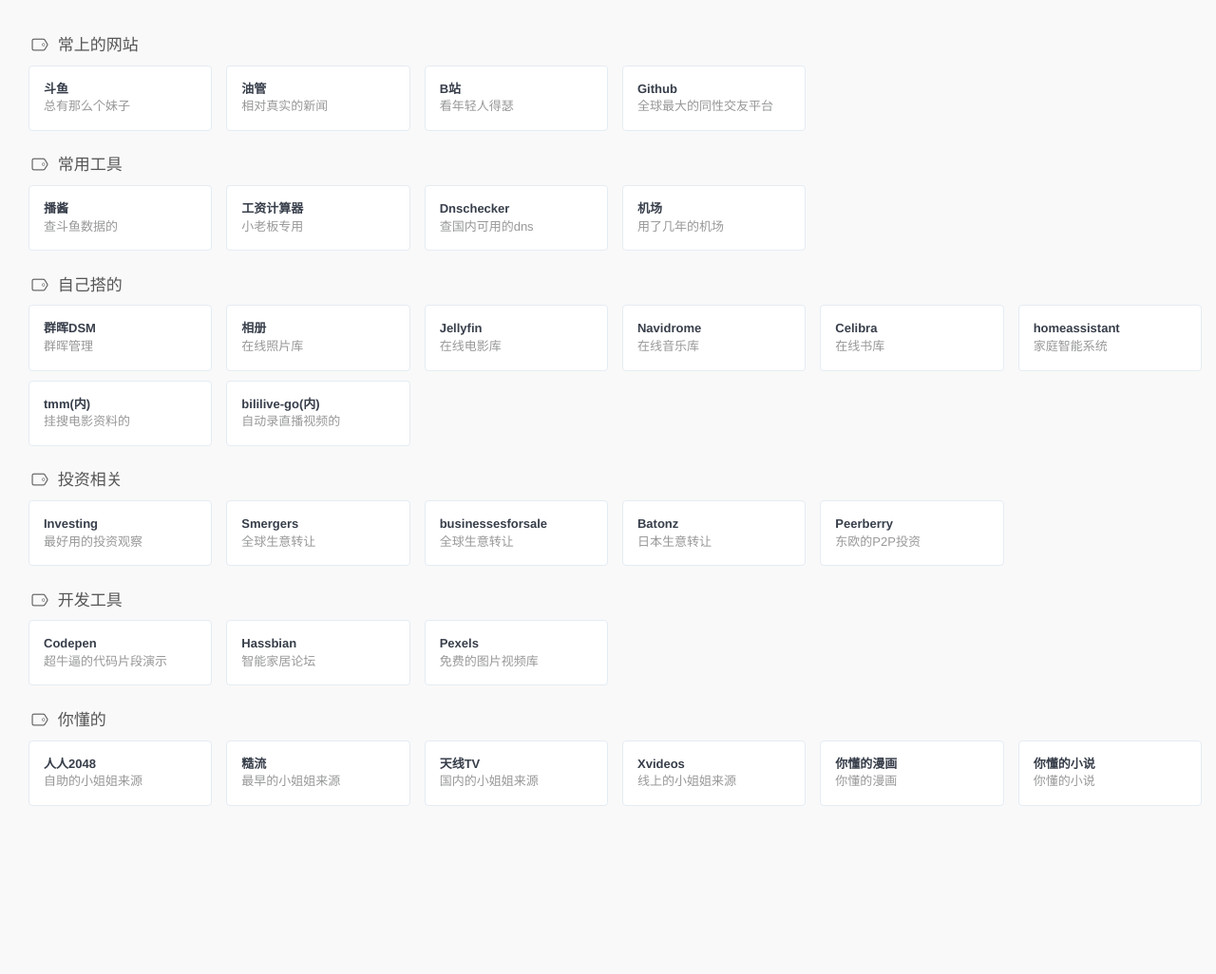
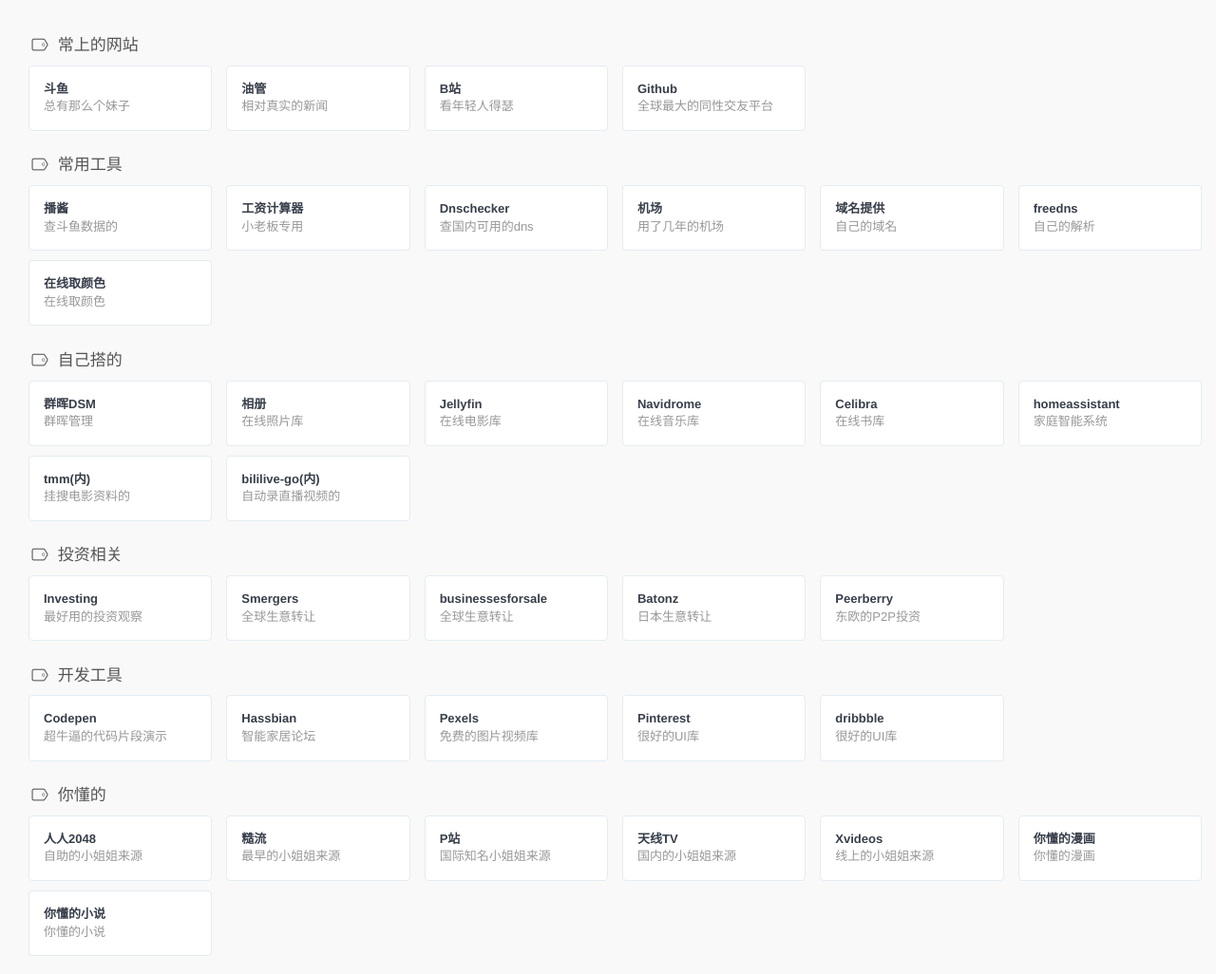
Before and after one commit to wellmoonloft/portal, a plain HTML site: page index.html in a window 1280 px wide. Shown: the whole page at 95% size. Before the commit the page ends 867 px from the top, so only its background shows below. Drawn offline with nearby package versions, Linux system fonts and the light colour scheme.

Commit message:
Site updated: 2022-12-12 16:36:46

```diff
--- a/index.html
+++ b/index.html
@@ -194,6 +194,45 @@
             <strong>机场</strong>
           </a>
           <p class="overflowClip_2">用了几年的机场</p>
+        </div>
+      </div>
+    </div>
+  </div>
+
+  <div class="col-sm-2" style="padding-right:0px;">
+    <div class="xe-widget xe-conversations box2 label-info" onclick="window.open('https://ee.almic.ee/domain/i26604', '_blank')" data-toggle="tooltip" data-placement="bottom" title="" data-original-title="https://ee.almic.ee/domain/i26604">
+      <div class="xe-comment-entry">
+        <div class="xe-comment">
+          <a href="#" class="xe-user-name overflowClip_1">
+            <strong>域名提供</strong>
+          </a>
+          <p class="overflowClip_2">自己的域名</p>
+        </div>
+      </div>
+    </div>
+  </div>
+
+  <div class="col-sm-2" style="padding-right:0px;">
+    <div class="xe-widget xe-conversations box2 label-info" onclick="window.open('https://freedns.afraid.org/', '_blank')" data-toggle="tooltip" data-placement="bottom" title="" data-original-title="https://freedns.afraid.org/">
+      <div class="xe-comment-entry">
+        <div class="xe-comment">
+          <a href="#" class="xe-user-name overflowClip_1">
+            <strong>freedns</strong>
+          </a>
+          <p class="overflowClip_2">自己的解析</p>
+        </div>
+      </div>
+    </div>
+  </div>
+
+  <div class="col-sm-2" style="padding-right:0px;">
+    <div class="xe-widget xe-conversations box2 label-info" onclick="window.open('https://encycolorpedia.com/5e61de', '_blank')" data-toggle="tooltip" data-placement="bottom" title="" data-original-title="https://encycolorpedia.com/5e61de">
+      <div class="xe-comment-entry">
+        <div class="xe-comment">
+          <a href="#" class="xe-user-name overflowClip_1">
+            <strong>在线取颜色</strong>
+          </a>
+          <p class="overflowClip_2">在线取颜色</p>
         </div>
       </div>
     </div>
@@ -446,6 +485,32 @@
     </div>
   </div>
 
+  <div class="col-sm-2" style="padding-right:0px;">
+    <div class="xe-widget xe-conversations box2 label-info" onclick="window.open('https://no.pinterest.com/pin/banking-app--675891856564426645/', '_blank')" data-toggle="tooltip" data-placement="bottom" title="" data-original-title="https://no.pinterest.com/pin/banking-app--675891856564426645/">
+      <div class="xe-comment-entry">
+        <div class="xe-comment">
+          <a href="#" class="xe-user-name overflowClip_1">
+            <strong>Pinterest</strong>
+          </a>
+          <p class="overflowClip_2">很好的UI库</p>
+        </div>
+      </div>
+    </div>
+  </div>
+
+  <div class="col-sm-2" style="padding-right:0px;">
+    <div class="xe-widget xe-conversations box2 label-info" onclick="window.open('https://dribbble.com/search/wallet?timeframe=ever&amp;source_file=.xd&amp;q=wallet', '_blank')" data-toggle="tooltip" data-placement="bottom" title="" data-original-title="https://dribbble.com/search/wallet?timeframe=ever&amp;source_file=.xd&amp;q=wallet">
+      <div class="xe-comment-entry">
+        <div class="xe-comment">
+          <a href="#" class="xe-user-name overflowClip_1">
+            <strong>dribbble</strong>
+          </a>
+          <p class="overflowClip_2">很好的UI库</p>
+        </div>
+      </div>
+    </div>
+  </div>
+
 </div>
 <br />
 
@@ -480,6 +545,19 @@
             <strong>糙流</strong>
           </a>
           <p class="overflowClip_2">最早的小姐姐来源</p>
+        </div>
+      </div>
+    </div>
+  </div>
+
+  <div class="col-sm-2" style="padding-right:0px;">
+    <div class="xe-widget xe-conversations box2 label-info" onclick="window.open('https://www.pornhub.com/', '_blank')" data-toggle="tooltip" data-placement="bottom" title="" data-original-title="https://www.pornhub.com/">
+      <div class="xe-comment-entry">
+        <div class="xe-comment">
+          <a href="#" class="xe-user-name overflowClip_1">
+            <strong>P站</strong>
+          </a>
+          <p class="overflowClip_2">国际知名小姐姐来源</p>
         </div>
       </div>
     </div>
```
